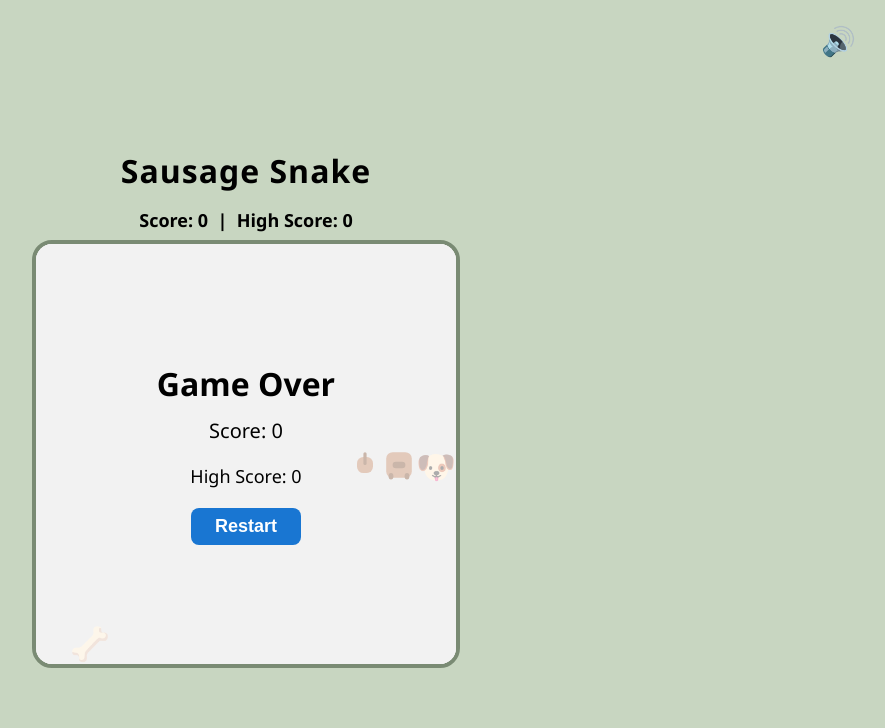
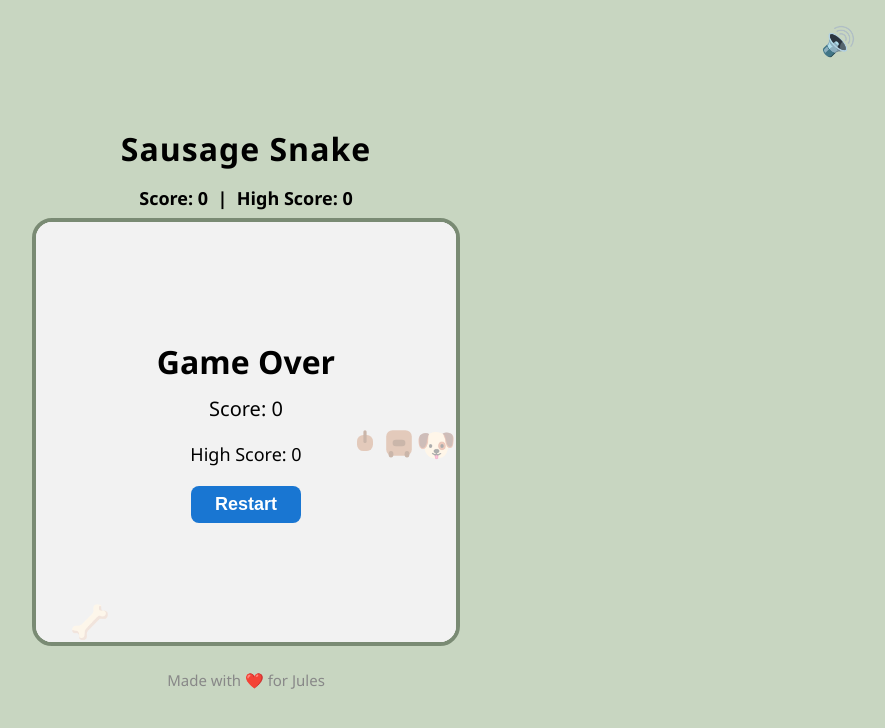
Before and after one commit to james-attree/sausage-snake, a React (Vite) app: page / in a window 1280 px wide. Shown: the top 728 px of the page, without its empty margins (394-1279 px from the left). Built offline with nearby package versions, Linux system fonts and the light colour scheme.

Commit message:
Add Jules's name to the footer

```diff
--- a/src/App.jsx
+++ b/src/App.jsx
@@ -298,6 +298,9 @@ export default function App() {
           </div>
         )}
       </div>
+      <div style={{ marginTop: 24, textAlign: 'center', color: '#888', fontSize: 15 }}>
+        Made with ❤️ for Jules
+      </div>
     </div>
   );
 }
```
